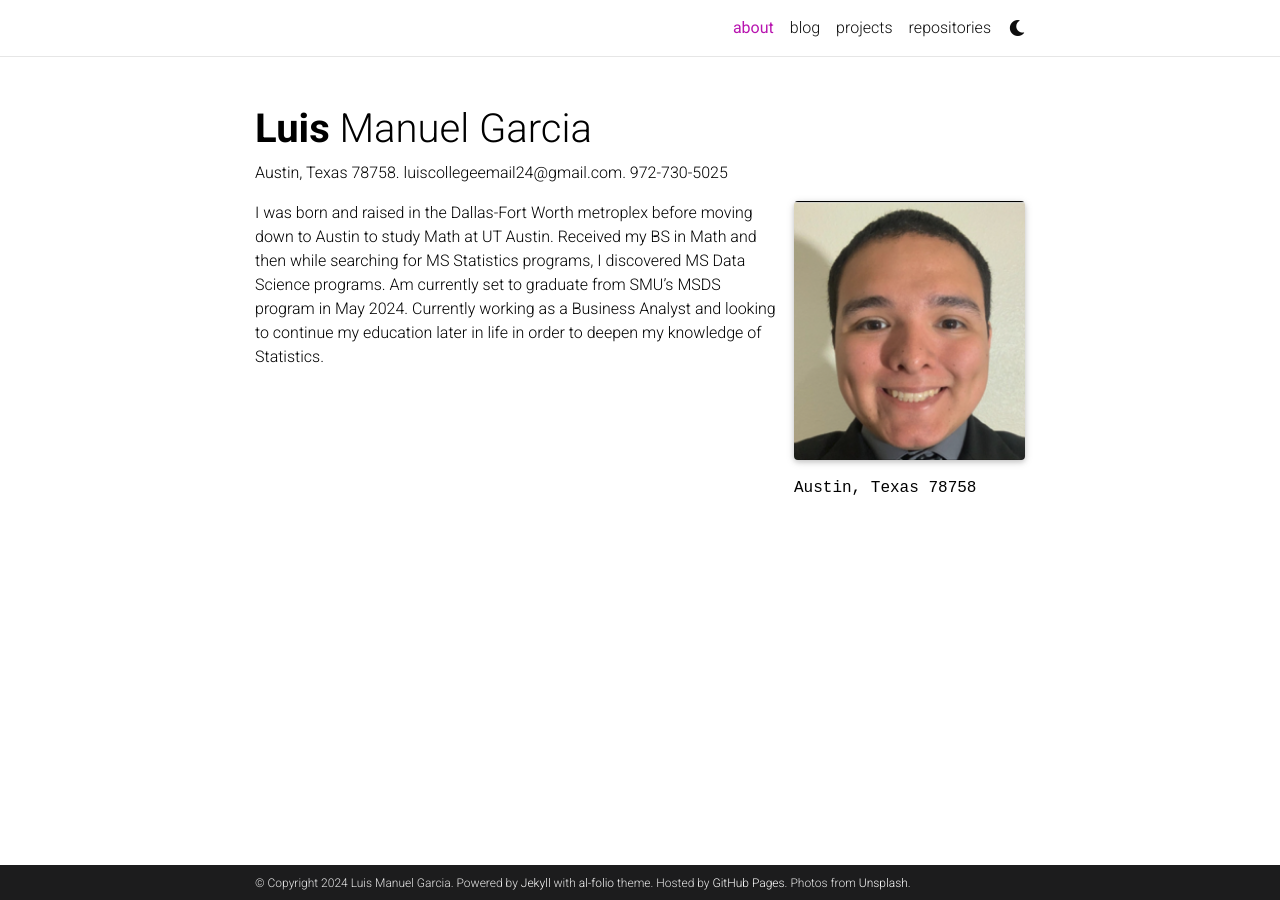
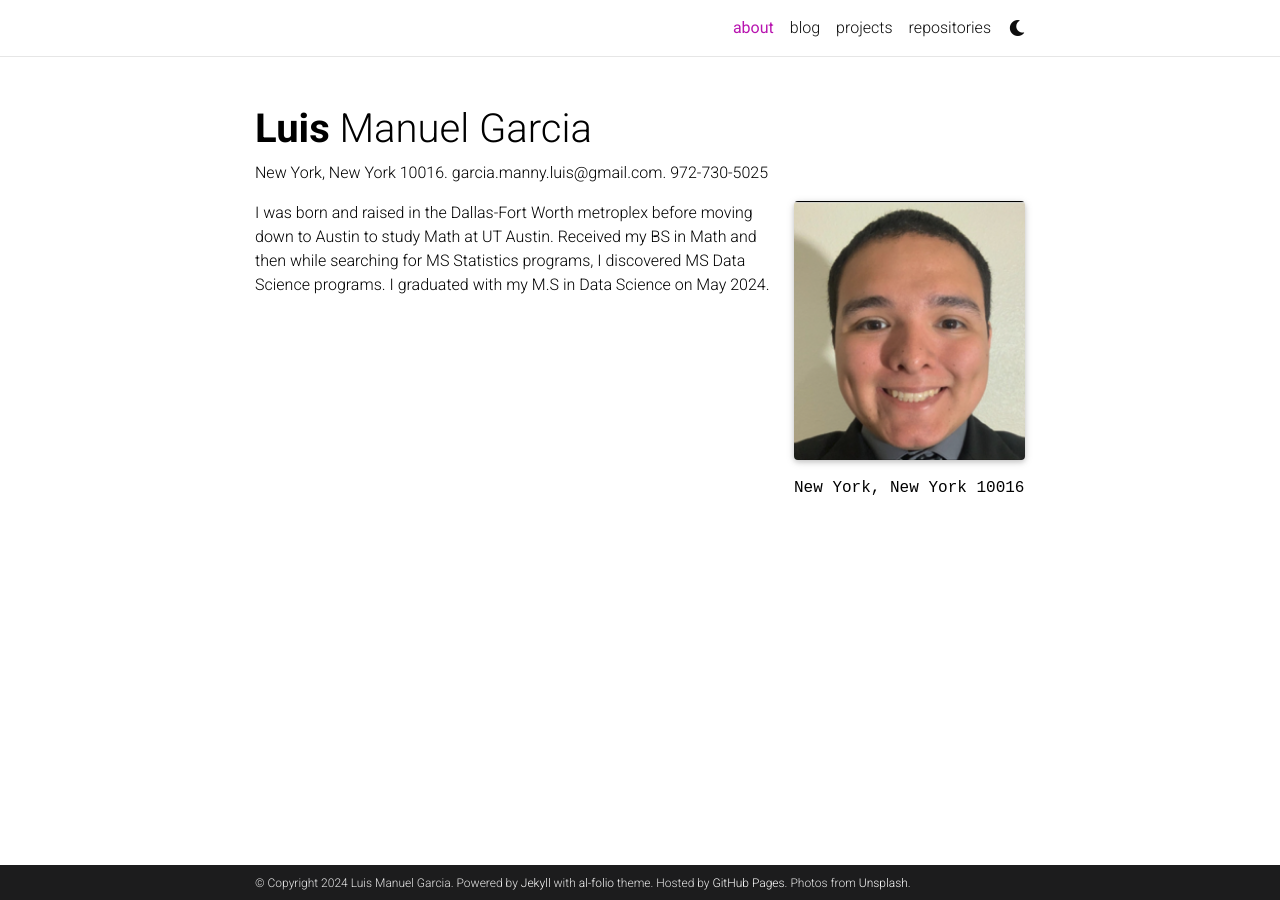
Before and after one commit to garcialuismanuel/garcialuismanuel.github.io, a Jekyll site: the page built from _pages/about.md, in a window 1280 px wide. Built offline with Jekyll 4.4.1, drawn with Linux system fonts in a browser that asks for light colours; full-size pictures stand in for the smaller copies a plugin makes; comment, search, counter and statistics services are not loaded; a style sheet for code colours, icons or effects is not loaded.

Commit message:
Put down correct address

```diff
--- a/_pages/about.md
+++ b/_pages/about.md
@@ -2,14 +2,14 @@
 layout: about
 title: about
 permalink: /
-subtitle: Austin, Texas 78758.  luiscollegeemail24@gmail.com.  972-730-5025
+subtitle: New York, New York 10016.  garcia.manny.luis@gmail.com.  972-730-5025
 
 profile:
   align: right
   image: me_suit.png
   image_circular: false # crops the image to make it circular
   address: >
-    <p>Austin, Texas 78758</p>
+    <p>New York, New York 10016</p>
 
 news: false  # includes a list of news items
 selected_papers: false # includes a list of papers marked as "selected={true}"
@@ -19,7 +19,7 @@ social: false  # includes social icons at the bottom of the page
 <!--
 Write your biography here. Tell the world about yourself.
 -->
-I was born and raised in the Dallas-Fort Worth metroplex before moving down to Austin to study Math at UT Austin. Received my BS in Math and then while searching for MS Statistics programs, I discovered MS Data Science programs. Am currently set to graduate from SMU's MSDS program in May 2024. Currently working as a Business Analyst and looking to continue my education later in life in order to deepen my knowledge of Statistics.
+I was born and raised in the Dallas-Fort Worth metroplex before moving down to Austin to study Math at UT Austin. Received my BS in Math and then while searching for MS Statistics programs, I discovered MS Data Science programs. I graduated with my M.S in Data Science on May 2024.
 
 <!---
 # Link to your favorite [subreddit](http://reddit.com). You can put a picture in, too. The code is already in, just name your picture `prof_pic.jpg` and put it in the `img/` folder.
```
